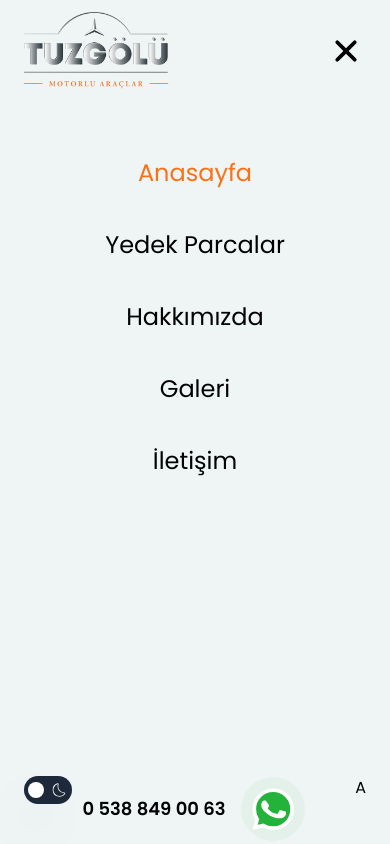
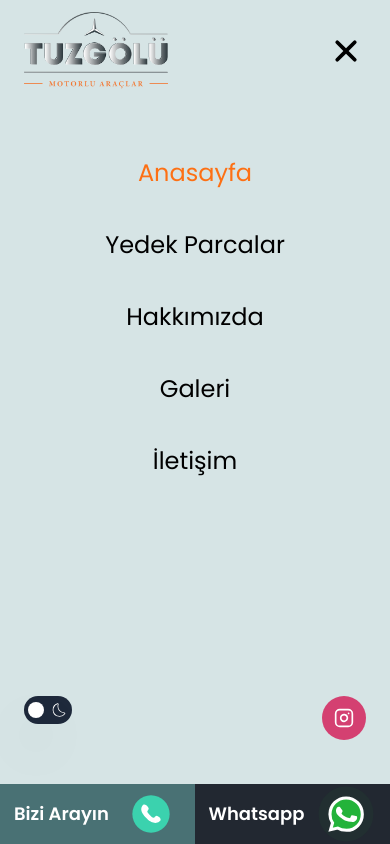
Before and after one commit to ismailkskn98/tuzgolu-nextjs, a Next.js app: page / in a window 390 px wide. Both pictures are taken after a click on the icon 348 px from the left and 50 px from the top of the page. Shown: the top 844 px of the page. Built offline with nearby package versions, Linux system fonts and the light colour scheme; no server answers.

Commit message:
product kartlarına shadow eklendi. Mobilnav düzenlendi.

```diff
--- a/components/common/Header/MobilNavbar/index.tsx
+++ b/components/common/Header/MobilNavbar/index.tsx
@@ -7,6 +7,8 @@ import { RiMenu3Line } from 'react-icons/ri';
 import { useActiveNav } from '@/hooks/useActiveNav';
 import { useIsScroll } from '@/hooks/useIsScroll';
 import Image from 'next/image';
+import SosyalMediaIcon from '../../SosyalMediaIcon';
+import { FiInstagram } from 'react-icons/fi';
 
 type MobilNavbarProps = {
   navItems: NavItems[];
@@ -50,9 +52,9 @@ const MobilNavbar: FC<MobilNavbarProps> = ({ navItems }) => {
           <motion.div
             initial={{ translateX: '600px' }}
             animate={{ translateX: '0px' }}
-            exit={{ translateX: '600px' }}
+            exit={{ translateX: '1000px' }}
             transition={{ type: 'spring', stiffness: 600, damping: 50 }}
-            className="h-full w-full fixed top-0 left-0 z-[60] px-6 pb-10 flex flex-col items-center gap-14  bg-light-white text-black dark:text-dark-white dark:bg-dark-black"
+            className="h-full w-full fixed top-0 left-0 z-100 px-6 pb-10 flex flex-col items-center gap-14  bg-light-light text-black dark:text-dark-white dark:bg-dark-black"
           >
             <motion.header
               initial={{ opacity: 0 }}
@@ -94,9 +96,15 @@ const MobilNavbar: FC<MobilNavbarProps> = ({ navItems }) => {
               initial={{ opacity: 0 }}
               animate={{ opacity: 1 }}
               transition={{ duration: 0.9 }}
-              className="w-full flex justify-between"
+              className="w-full flex justify-between mb-16"
             >
-              <ThemeBtn /> A
+              <ThemeBtn />
+              <a
+                href="https://www.instagram.com/tuzgolumotorluaraclar06/"
+                className="relative flex items-center justify-center w-11 h-11 rounded-full border-none bg-[#d44071]"
+              >
+                <FiInstagram className="text-xl text-white" />
+              </a>
             </motion.footer>
           </motion.div>
         )}
--- a/components/common/Whatsapp.tsx
+++ b/components/common/Whatsapp.tsx
@@ -13,16 +13,28 @@ const Whatsapp: FC = () => {
           <Controls buttons={['play', 'repeat', 'frame', 'debug']} />
         </Player>
       </a>
+      <main className="flex items-center lg:hidden fixed bottom-0 right-0 z-50 w-full ">
+        <a
+          href="tel:0538 849 00 63"
+          target="_blank"
+          className="group w-1/2 h-full flex items-center justify-center gap-3 cursor-pointer bg-light-teal text-white"
+        >
+          <span className="text-lg font-semibold transition-all group-hover:text-[#23B33A]">Bizi Arayın</span>
+          <Player autoplay loop src="./phone.json" className="w-[60px]">
+            <Controls buttons={['play', 'repeat', 'frame', 'debug']} />
+          </Player>
+        </a>
         <a
           href="https://wa.me/05388490063"
           target="_blank"
-        className="group flex items-center justify-center gap-3 lg:hidden fixed bottom-0 right-0 z-50 w-full cursor-pointer dark:bg-dark-black dark:text-white"
+          className="group w-1/2 h-full flex items-center justify-center gap-3 cursor-pointer bg-dark-gray text-white"
         >
-        <span className="text-lg font-semibold transition-all group-hover:text-[#23B33A]">0 538 849 00 63</span>
-        <Player autoplay loop src="./whatsapp.json" className="w-[70px]">
+          <span className="text-lg font-semibold transition-all group-hover:text-[#23B33A]">Whatsapp</span>
+          <Player autoplay loop src="./whatsapp.json" className="w-[60px]">
             <Controls buttons={['play', 'repeat', 'frame', 'debug']} />
           </Player>
         </a>
+      </main>
     </>
   );
 };
--- a/components/sections/Products/Product.tsx
+++ b/components/sections/Products/Product.tsx
@@ -1,6 +1,7 @@
 import Image from 'next/image';
 import { FC } from 'react';
 import { Product } from '@/types/types';
+import styles from '@/styles/Product.module.css';
 // Import Swiper
 import { Swiper, SwiperSlide } from 'swiper/react';
 import 'swiper/css';
@@ -15,7 +16,7 @@ type Props = {
 
 const Product: FC<Props> = ({ product }) => {
   return (
-    <article className="rounded-md shadow-md p-5 bg-light-white dark:bg-dark-black flex flex-col items-center gap-4">
+    <article className={`${styles.product} rounded-lg p-5 bg-light-white dark:bg-dark-black flex flex-col items-center gap-4`}>
       <Swiper
         navigation={true}
         pagination={true}
--- /dev/null
+++ b/styles/Product.module.css
@@ -0,0 +1,3 @@
+.product {
+  box-shadow: 25px 25px 21px -16px rgba(0, 0, 0, 0.5);
+}
```
Also changed, not shown: public/phone.json (added, +1 -0 lines). Lines whose indentation alone changed are shown as unchanged.
